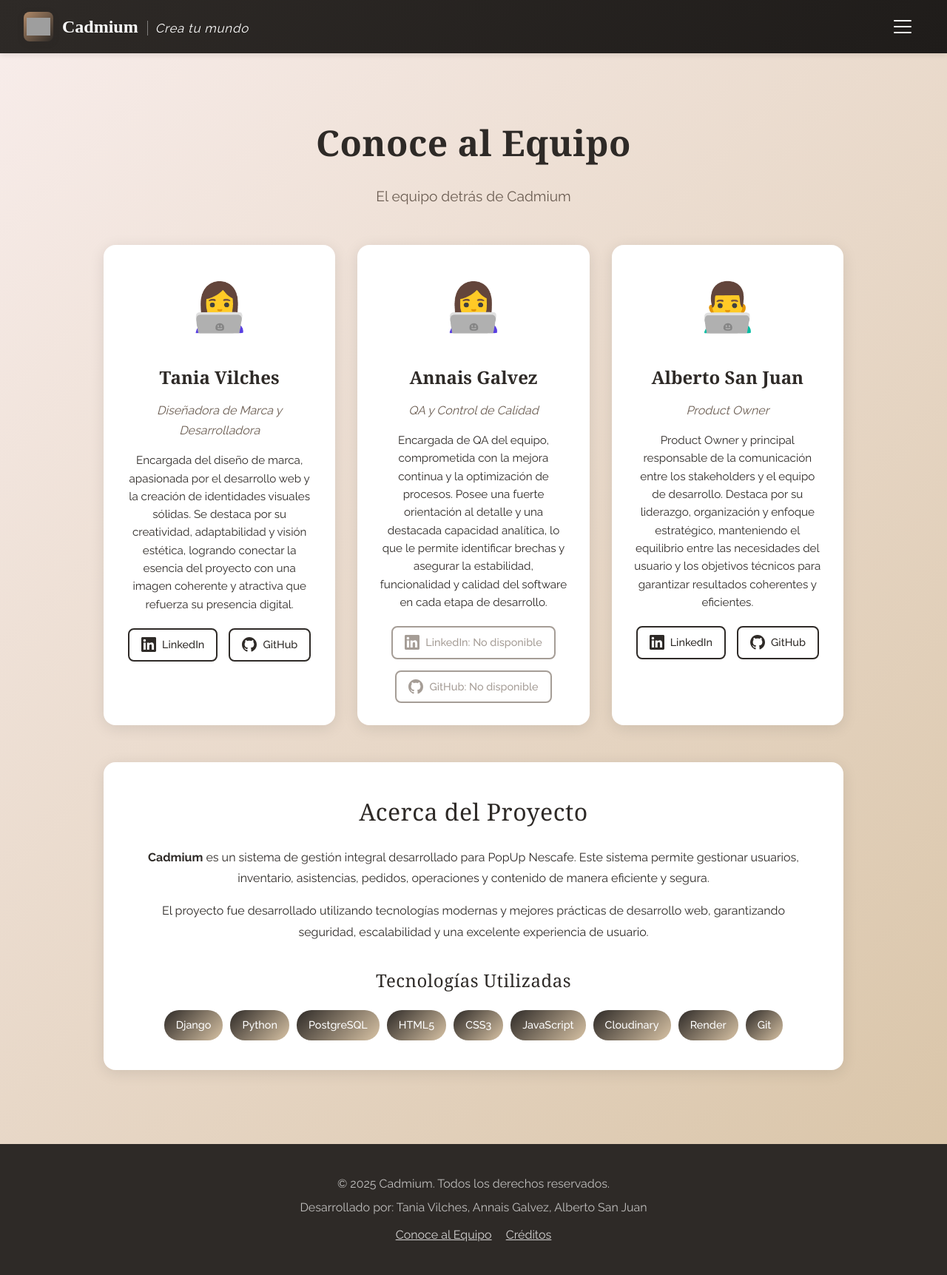
After one commit to al-de-alberto/Cadmium, a Django app: page /equipo/ in a window 1280 px wide. The commit adds this page. Shown: the whole page at 74% size. Run offline with Django 4.2, Linux system fonts and the light colour scheme; some web fonts are replaced; grey boxes are pictures that could not be loaded.

Commit message:
Agregar pÃ¡ginas Conoce al Equipo y CrÃ©ditos con footer en todas las pÃ¡ginas pÃºblicas

```diff
--- a/core/urls.py
+++ b/core/urls.py
@@ -10,6 +10,8 @@
     path('panel/usuarios/restablecer-password/<int:usuario_id>/', views.restablecer_password_admin, name='restablecer_password_admin'),
     path('contactanos/', views.contactanos_view, name='contactanos'),
     path('documentacion/', views.documentacion_view, name='documentacion'),
+    path('equipo/', views.equipo_view, name='equipo'),
+    path('creditos/', views.creditos_view, name='creditos'),
     path('reglamento-interno/', views.reglamento_interno_view, name='reglamento_interno'),
     path('trabajador/dashboard/', views.trabajador_dashboard_view, name='trabajador_dashboard'),
     path('trabajador/registro-asistencia/', views.registro_asistencia_view, name='registro_asistencia'),
--- a/core/views.py
+++ b/core/views.py
@@ -1644,6 +1644,16 @@
     })
 
 
+def equipo_view(request):
+    """Vista para la página de conoce al equipo"""
+    return render(request, 'core/equipo.html')
+
+
+def creditos_view(request):
+    """Vista para la página de créditos y agradecimientos"""
+    return render(request, 'core/creditos.html')
+
+
 @login_required
 def gestionar_contactos_view(request):
     """Vista para gestionar contactos"""
--- /dev/null
+++ b/templates/core/equipo.html
@@ -0,0 +1,399 @@
+{% extends 'core/base.html' %}
+{% load static %}
+
+{% block title %}Conoce al Equipo - Cadmium{% endblock %}
+
+{% block extra_css %}
+<link rel="stylesheet" href="{% static 'css/contactanos.css' %}">
+<style>
+    body {
+        background: linear-gradient(135deg, #F8EDEB 0%, #D8C3A5 100%);
+        min-height: 100vh;
+    }
+
+    .navbar {
+        background-color: var(--sidebar-bg) !important;
+        color: white !important;
+        position: sticky !important;
+        top: 0 !important;
+        z-index: 1000 !important;
+        box-shadow: 0 2px 8px rgba(0, 0, 0, 0.1) !important;
+    }
+
+    .navbar-brand {
+        color: white !important;
+    }
+
+    .navbar-brand span {
+        color: white !important;
+    }
+
+    .credits-section {
+        min-height: calc(100vh - 200px);
+        padding: 80px 20px 40px;
+    }
+
+    .credits-container {
+        max-width: 1000px;
+        margin: 0 auto;
+    }
+
+    .page-header {
+        text-align: center;
+        margin-bottom: 50px;
+    }
+
+    .page-header h1 {
+        font-family: 'Playfair Display', Georgia, serif;
+        color: var(--primary-color);
+        font-size: 3rem;
+        margin-bottom: 15px;
+        font-weight: 700;
+    }
+
+    .page-header p {
+        color: var(--text-secondary);
+        font-size: 1.2rem;
+    }
+
+    .credits-grid {
+        display: grid;
+        grid-template-columns: repeat(auto-fit, minmax(280px, 1fr));
+        gap: 30px;
+        margin-bottom: 50px;
+    }
+
+    .credit-card {
+        background: white;
+        border-radius: 16px;
+        padding: 30px;
+        box-shadow: 0 4px 20px rgba(0, 0, 0, 0.1);
+        transition: transform 0.3s ease, box-shadow 0.3s ease;
+        text-align: center;
+    }
+
+    .credit-card:hover {
+        transform: translateY(-5px);
+        box-shadow: 0 6px 25px rgba(0, 0, 0, 0.15);
+    }
+
+    .credit-icon {
+        font-size: 4rem;
+        margin-bottom: 20px;
+    }
+
+    .credit-name {
+        font-family: 'Playfair Display', Georgia, serif;
+        color: var(--primary-color);
+        font-size: 1.5rem;
+        font-weight: 600;
+        margin-bottom: 10px;
+    }
+
+    .credit-role {
+        color: var(--text-secondary);
+        font-size: 1rem;
+        margin-bottom: 15px;
+        font-style: italic;
+    }
+
+    .credit-description {
+        color: var(--text-color);
+        font-size: 0.95rem;
+        line-height: 1.6;
+        margin-bottom: 20px;
+    }
+
+    .social-links {
+        display: flex;
+        justify-content: center;
+        gap: 15px;
+        margin-top: 20px;
+        flex-wrap: wrap;
+    }
+
+    .social-link {
+        display: flex;
+        align-items: center;
+        gap: 8px;
+        color: var(--primary-color);
+        text-decoration: none;
+        padding: 8px 16px;
+        border: 2px solid var(--primary-color);
+        border-radius: 8px;
+        transition: all 0.3s ease;
+        font-size: 0.9rem;
+        font-weight: 500;
+    }
+
+    .social-link:hover {
+        background: var(--primary-color);
+        color: white;
+        transform: translateY(-2px);
+        box-shadow: 0 4px 12px rgba(0, 0, 0, 0.15);
+    }
+
+    .social-link svg {
+        width: 20px;
+        height: 20px;
+        fill: currentColor;
+    }
+
+    .social-link img {
+        width: 20px;
+        height: 20px;
+        object-fit: contain;
+    }
+
+    .social-link.unavailable {
+        color: var(--text-secondary);
+        border-color: var(--text-secondary);
+        cursor: not-allowed;
+        opacity: 0.6;
+    }
+
+    .social-link.unavailable:hover {
+        background: transparent;
+        color: var(--text-secondary);
+        transform: none;
+        box-shadow: none;
+    }
+
+    .info-section {
+        background: white;
+        border-radius: 16px;
+        padding: 40px;
+        box-shadow: 0 4px 20px rgba(0, 0, 0, 0.1);
+        margin-top: 30px;
+    }
+
+    .info-section h2 {
+        font-family: 'Playfair Display', Georgia, serif;
+        color: var(--primary-color);
+        font-size: 2rem;
+        margin-bottom: 20px;
+        text-align: center;
+    }
+
+    .info-section p {
+        color: var(--text-color);
+        font-size: 1rem;
+        line-height: 1.8;
+        margin-bottom: 15px;
+        text-align: center;
+    }
+
+    .tech-stack {
+        display: flex;
+        flex-wrap: wrap;
+        justify-content: center;
+        gap: 10px;
+        margin-top: 20px;
+    }
+
+    .tech-badge {
+        background: linear-gradient(135deg, var(--primary-color) 0%, #D8C3A5 100%);
+        color: white;
+        padding: 8px 16px;
+        border-radius: 20px;
+        font-size: 0.9rem;
+        font-weight: 500;
+    }
+
+    @media (max-width: 768px) {
+        .page-header h1 {
+            font-size: 2rem;
+        }
+
+        .credits-grid {
+            grid-template-columns: 1fr;
+        }
+
+        .credit-card {
+            padding: 25px;
+        }
+    }
+</style>
+{% endblock %}
+
+{% block content %}
+<!-- Navbar -->
+<nav class="navbar">
+    <a href="{% url 'index' %}" class="navbar-brand">
+        <div class="navbar-logo">
+            <img src="{% static 'images/logo/logo.png' %}" alt="Cadmium Logo" class="navbar-logo-img" data-logo-svg="{% static 'images/logo/logo.svg' %}" onerror="handleLogoError(this)">
+            <span class="logo-fallback" style="display: none;">C</span>
+        </div>
+        <div>
+            <span>Cadmium</span>
+            <span class="tagline">Crea tu mundo</span>
+        </div>
+    </a>
+    <div class="navbar-nav">
+        <div class="dropdown">
+            <a href="#" class="dropdown-toggle nav-link" onclick="toggleDropdown(event)">
+                <span class="hamburger-icon">
+                    <span></span>
+                    <span></span>
+                    <span></span>
+                </span>
+            </a>
+            <div class="dropdown-menu">
+                {% if user.is_authenticated %}
+                    <span class="dropdown-item welcome-item">👋 Bienvenido/a {{ user.nombre|default:user.username }}</span>
+                    {% if user.es_administrador or user.is_superuser %}
+                        <a href="{% url 'panel' %}" class="dropdown-item">📊 Mi Panel</a>
+                    {% elif user.es_empleado %}
+                        <a href="{% url 'trabajador_dashboard' %}" class="dropdown-item">📊 Mi Panel</a>
+                    {% endif %}
+                {% else %}
+                    <a href="{% url 'login' %}" class="dropdown-item">🔐 Iniciar Sesión</a>
+                {% endif %}
+                <a href="{% url 'contactanos' %}" class="dropdown-item">📞 Contáctanos</a>
+                <a href="{% url 'documentacion' %}" class="dropdown-item">📚 Documentación</a>
+                {% if user.is_authenticated %}
+                    <a href="{% url 'logout' %}" class="dropdown-item">🚪 Cerrar Sesión</a>
+                {% endif %}
+            </div>
+        </div>
+    </div>
+</nav>
+
+<!-- Team Section -->
+<div class="credits-section">
+    <div class="credits-container">
+        <div class="page-header">
+            <h1>Conoce al Equipo</h1>
+            <p>El equipo detrás de Cadmium</p>
+        </div>
+
+        <div class="credits-grid">
+            <div class="credit-card">
+                <div class="credit-icon">👩‍💻</div>
+                <div class="credit-name">Tania Vilches</div>
+                <div class="credit-role">Diseñadora de Marca y Desarrolladora</div>
+                <div class="credit-description">
+                    Encargada del diseño de marca, apasionada por el desarrollo web y la creación de identidades visuales sólidas. Se destaca por su creatividad, adaptabilidad y visión estética, logrando conectar la esencia del proyecto con una imagen coherente y atractiva que refuerza su presencia digital.
+                </div>
+                <div class="social-links">
+                    <a href="https://www.linkedin.com/in/tania-vilches-fuentes-6577032b0/" target="_blank" rel="noopener noreferrer" class="social-link">
+                        <svg xmlns="http://www.w3.org/2000/svg" viewBox="0 0 24 24" fill="currentColor">
+                            <path d="M20.447 20.452h-3.554v-5.569c0-1.328-.027-3.037-1.852-3.037-1.853 0-2.136 1.445-2.136 2.939v5.667H9.351V9h3.414v1.561h.046c.477-.9 1.637-1.85 3.37-1.85 3.601 0 4.267 2.37 4.267 5.455v6.286zM5.337 7.433c-1.144 0-2.063-.926-2.063-2.065 0-1.138.92-2.063 2.063-2.063 1.14 0 2.064.925 2.064 2.063 0 1.139-.925 2.065-2.064 2.065zm1.782 13.019H3.555V9h3.564v11.452zM22.225 0H1.771C.792 0 0 .774 0 1.729v20.542C0 23.227.792 24 1.771 24h20.451C23.2 24 24 23.227 24 22.271V1.729C24 .774 23.2 0 22.222 0h.003z"/>
+                        </svg>
+                        LinkedIn
+                    </a>
+                    <a href="https://github.com/99milo" target="_blank" rel="noopener noreferrer" class="social-link">
+                        <svg xmlns="http://www.w3.org/2000/svg" viewBox="0 0 24 24" fill="currentColor">
+                            <path d="M12 0c-6.626 0-12 5.373-12 12 0 5.302 3.438 9.8 8.207 11.387.599.111.793-.261.793-.577v-2.234c-3.338.726-4.033-1.416-4.033-1.416-.546-1.387-1.333-1.756-1.333-1.756-1.089-.745.083-.729.083-.729 1.205.084 1.839 1.237 1.839 1.237 1.07 1.834 2.807 1.304 3.492.997.107-.775.418-1.305.762-1.604-2.665-.305-5.467-1.334-5.467-5.931 0-1.311.469-2.381 1.236-3.221-.124-.303-.535-1.524.117-3.176 0 0 1.008-.322 3.301 1.23.957-.266 1.983-.399 3.003-.404 1.02.005 2.047.138 3.006.404 2.291-1.552 3.297-1.23 3.297-1.23.653 1.653.242 2.874.118 3.176.77.84 1.235 1.911 1.235 3.221 0 4.609-2.807 5.624-5.479 5.921.43.372.823 1.102.823 2.222v3.293c0 .319.192.694.801.576 4.765-1.589 8.199-6.086 8.199-11.386 0-6.627-5.373-12-12-12z"/>
+                        </svg>
+                        GitHub
+                    </a>
+                </div>
+            </div>
+
+            <div class="credit-card">
+                <div class="credit-icon">👩‍💻</div>
+                <div class="credit-name">Annais Galvez</div>
+                <div class="credit-role">QA y Control de Calidad</div>
+                <div class="credit-description">
+                    Encargada de QA del equipo, comprometida con la mejora continua y la optimización de procesos. Posee una fuerte orientación al detalle y una destacada capacidad analítica, lo que le permite identificar brechas y asegurar la estabilidad, funcionalidad y calidad del software en cada etapa de desarrollo.
+                </div>
+                <div class="social-links">
+                    <span class="social-link unavailable">
+                        <svg xmlns="http://www.w3.org/2000/svg" viewBox="0 0 24 24" fill="currentColor">
+                            <path d="M20.447 20.452h-3.554v-5.569c0-1.328-.027-3.037-1.852-3.037-1.853 0-2.136 1.445-2.136 2.939v5.667H9.351V9h3.414v1.561h.046c.477-.9 1.637-1.85 3.37-1.85 3.601 0 4.267 2.37 4.267 5.455v6.286zM5.337 7.433c-1.144 0-2.063-.926-2.063-2.065 0-1.138.92-2.063 2.063-2.063 1.14 0 2.064.925 2.064 2.063 0 1.139-.925 2.065-2.064 2.065zm1.782 13.019H3.555V9h3.564v11.452zM22.225 0H1.771C.792 0 0 .774 0 1.729v20.542C0 23.227.792 24 1.771 24h20.451C23.2 24 24 23.227 24 22.271V1.729C24 .774 23.2 0 22.222 0h.003z"/>
+                        </svg>
+                        LinkedIn: No disponible
+                    </span>
+                    <span class="social-link unavailable">
+                        <svg xmlns="http://www.w3.org/2000/svg" viewBox="0 0 24 24" fill="currentColor">
+                            <path d="M12 0c-6.626 0-12 5.373-12 12 0 5.302 3.438 9.8 8.207 11.387.599.111.793-.261.793-.577v-2.234c-3.338.726-4.033-1.416-4.033-1.416-.546-1.387-1.333-1.756-1.333-1.756-1.089-.745.083-.729.083-.729 1.205.084 1.839 1.237 1.839 1.237 1.07 1.834 2.807 1.304 3.492.997.107-.775.418-1.305.762-1.604-2.665-.305-5.467-1.334-5.467-5.931 0-1.311.469-2.381 1.236-3.221-.124-.303-.535-1.524.117-3.176 0 0 1.008-.322 3.301 1.23.957-.266 1.983-.399 3.003-.404 1.02.005 2.047.138 3.006.404 2.291-1.552 3.297-1.23 3.297-1.23.653 1.653.242 2.874.118 3.176.77.84 1.235 1.911 1.235 3.221 0 4.609-2.807 5.624-5.479 5.921.43.372.823 1.102.823 2.222v3.293c0 .319.192.694.801.576 4.765-1.589 8.199-6.086 8.199-11.386 0-6.627-5.373-12-12-12z"/>
+                        </svg>
+                        GitHub: No disponible
+                    </span>
+                </div>
+            </div>
+
+            <div class="credit-card">
+                <div class="credit-icon">👨‍💻</div>
+                <div class="credit-name">Alberto San Juan</div>
+                <div class="credit-role">Product Owner</div>
+                <div class="credit-description">
+                    Product Owner y principal responsable de la comunicación entre los stakeholders y el equipo de desarrollo. Destaca por su liderazgo, organización y enfoque estratégico, manteniendo el equilibrio entre las necesidades del usuario y los objetivos técnicos para garantizar resultados coherentes y eficientes.
+                </div>
+                <div class="social-links">
+                    <a href="https://www.linkedin.com/in/alberto-san-juan-ossul-5a8920332/" target="_blank" rel="noopener noreferrer" class="social-link">
+                        <svg xmlns="http://www.w3.org/2000/svg" viewBox="0 0 24 24" fill="currentColor">
+                            <path d="M20.447 20.452h-3.554v-5.569c0-1.328-.027-3.037-1.852-3.037-1.853 0-2.136 1.445-2.136 2.939v5.667H9.351V9h3.414v1.561h.046c.477-.9 1.637-1.85 3.37-1.85 3.601 0 4.267 2.37 4.267 5.455v6.286zM5.337 7.433c-1.144 0-2.063-.926-2.063-2.065 0-1.138.92-2.063 2.063-2.063 1.14 0 2.064.925 2.064 2.063 0 1.139-.925 2.065-2.064 2.065zm1.782 13.019H3.555V9h3.564v11.452zM22.225 0H1.771C.792 0 0 .774 0 1.729v20.542C0 23.227.792 24 1.771 24h20.451C23.2 24 24 23.227 24 22.271V1.729C24 .774 23.2 0 22.222 0h.003z"/>
+                        </svg>
+                        LinkedIn
+                    </a>
+                    <a href="https://github.com/al-de-alberto/" target="_blank" rel="noopener noreferrer" class="social-link">
+                        <svg xmlns="http://www.w3.org/2000/svg" viewBox="0 0 24 24" fill="currentColor">
+                            <path d="M12 0c-6.626 0-12 5.373-12 12 0 5.302 3.438 9.8 8.207 11.387.599.111.793-.261.793-.577v-2.234c-3.338.726-4.033-1.416-4.033-1.416-.546-1.387-1.333-1.756-1.333-1.756-1.089-.745.083-.729.083-.729 1.205.084 1.839 1.237 1.839 1.237 1.07 1.834 2.807 1.304 3.492.997.107-.775.418-1.305.762-1.604-2.665-.305-5.467-1.334-5.467-5.931 0-1.311.469-2.381 1.236-3.221-.124-.303-.535-1.524.117-3.176 0 0 1.008-.322 3.301 1.23.957-.266 1.983-.399 3.003-.404 1.02.005 2.047.138 3.006.404 2.291-1.552 3.297-1.23 3.297-1.23.653 1.653.242 2.874.118 3.176.77.84 1.235 1.911 1.235 3.221 0 4.609-2.807 5.624-5.479 5.921.43.372.823 1.102.823 2.222v3.293c0 .319.192.694.801.576 4.765-1.589 8.199-6.086 8.199-11.386 0-6.627-5.373-12-12-12z"/>
+                        </svg>
+                        GitHub
+                    </a>
+                </div>
+            </div>
+        </div>
+
+        <div class="info-section">
+            <h2>Acerca del Proyecto</h2>
+            <p>
+                <strong>Cadmium</strong> es un sistema de gestión integral desarrollado para PopUp Nescafe.
+                Este sistema permite gestionar usuarios, inventario, asistencias, pedidos, operaciones y contenido
+                de manera eficiente y segura.
+            </p>
+            <p>
+                El proyecto fue desarrollado utilizando tecnologías modernas y mejores prácticas de desarrollo web,
+                garantizando seguridad, escalabilidad y una excelente experiencia de usuario.
+            </p>
+
+            <h2 style="margin-top: 30px; font-size: 1.5rem;">Tecnologías Utilizadas</h2>
+            <div class="tech-stack">
+                <span class="tech-badge">Django</span>
+                <span class="tech-badge">Python</span>
+                <span class="tech-badge">PostgreSQL</span>
+                <span class="tech-badge">HTML5</span>
+                <span class="tech-badge">CSS3</span>
+                <span class="tech-badge">JavaScript</span>
+                <span class="tech-badge">Cloudinary</span>
+                <span class="tech-badge">Render</span>
+                <span class="tech-badge">Git</span>
+            </div>
+        </div>
+    </div>
+</div>
+
+<!-- Footer -->
+<footer class="footer">
+    <div class="footer-content">
+        <p>&copy; 2025 Cadmium. Todos los derechos reservados.</p>
+        <p style="margin-top: 5px;">Desarrollado por: Tania Vilches, Annais Galvez, Alberto San Juan</p>
+        <p style="margin-top: 10px;">
+            <a href="{% url 'equipo' %}" style="color: rgba(255, 255, 255, 0.8); text-decoration: underline; transition: color 0.3s ease; margin-right: 15px;">Conoce al Equipo</a>
+            <a href="{% url 'creditos' %}" style="color: rgba(255, 255, 255, 0.8); text-decoration: underline; transition: color 0.3s ease;">Créditos</a>
+        </p>
+    </div>
+</footer>
+
+<script>
+    // Función para el menú desplegable
+    function toggleDropdown(event) {
+        event.preventDefault();
+        const dropdown = event.currentTarget.closest('.dropdown');
+        dropdown.classList.toggle('active');
+    }
+
+    // Cerrar el menú al hacer clic fuera
+    document.addEventListener('click', function(event) {
+        const dropdowns = document.querySelectorAll('.dropdown');
+        dropdowns.forEach(dropdown => {
+            if (!dropdown.contains(event.target)) {
+                dropdown.classList.remove('active');
+            }
+        });
+    });
+</script>
+{% endblock %}
--- a/templates/core/index.html
+++ b/templates/core/index.html
@@ -195,6 +195,10 @@
     <div class="footer-content">
         <p>&copy; 2025 Cadmium. Todos los derechos reservados.</p>
         <p style="margin-top: 5px;">Desarrollado por: Tania Vilches, Annais Galvez, Alberto San Juan</p>
+        <p style="margin-top: 10px;">
+            <a href="{% url 'equipo' %}" style="color: rgba(255, 255, 255, 0.8); text-decoration: underline; transition: color 0.3s ease; margin-right: 15px;">Conoce al Equipo</a>
+            <a href="{% url 'creditos' %}" style="color: rgba(255, 255, 255, 0.8); text-decoration: underline; transition: color 0.3s ease;">Créditos</a>
+        </p>
     </div>
 </footer>
 
```
Also changed, not shown: templates/core/contactanos.html (+12 -0 lines), templates/core/creditos.html (added, +205 -0 lines), templates/core/documentacion.html (+12 -0 lines).
